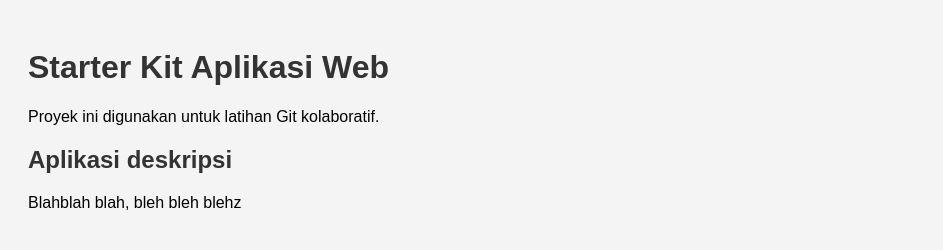
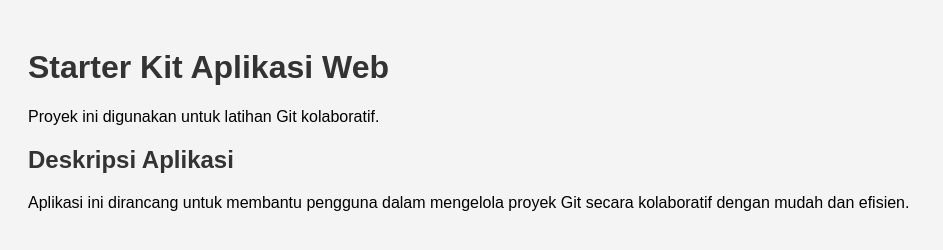
Before and after one commit to SamHarySMKimma/folder-andi, a plain HTML site: page index.html in a window 1280 px wide. Shown: the whole page, without its empty margins (0-943 px from the left). Drawn offline with Linux system fonts and the light colour scheme.

Commit message:
fix: changed the title and description on landing page

```diff
--- a/index.html
+++ b/index.html
@@ -10,9 +10,10 @@
     <p>Proyek ini digunakan untuk latihan Git kolaboratif.</p>
 
     <section>
-      <h1>Aplikasi deskripsi</h1>
+      <h1>Deskripsi Aplikasi</h1>
       <p>
-        Blahblah blah, bleh bleh blehz
+        Aplikasi ini dirancang untuk membantu pengguna dalam mengelola proyek
+        Git secara kolaboratif dengan mudah dan efisien.
       </p>
     </section>
 
```
